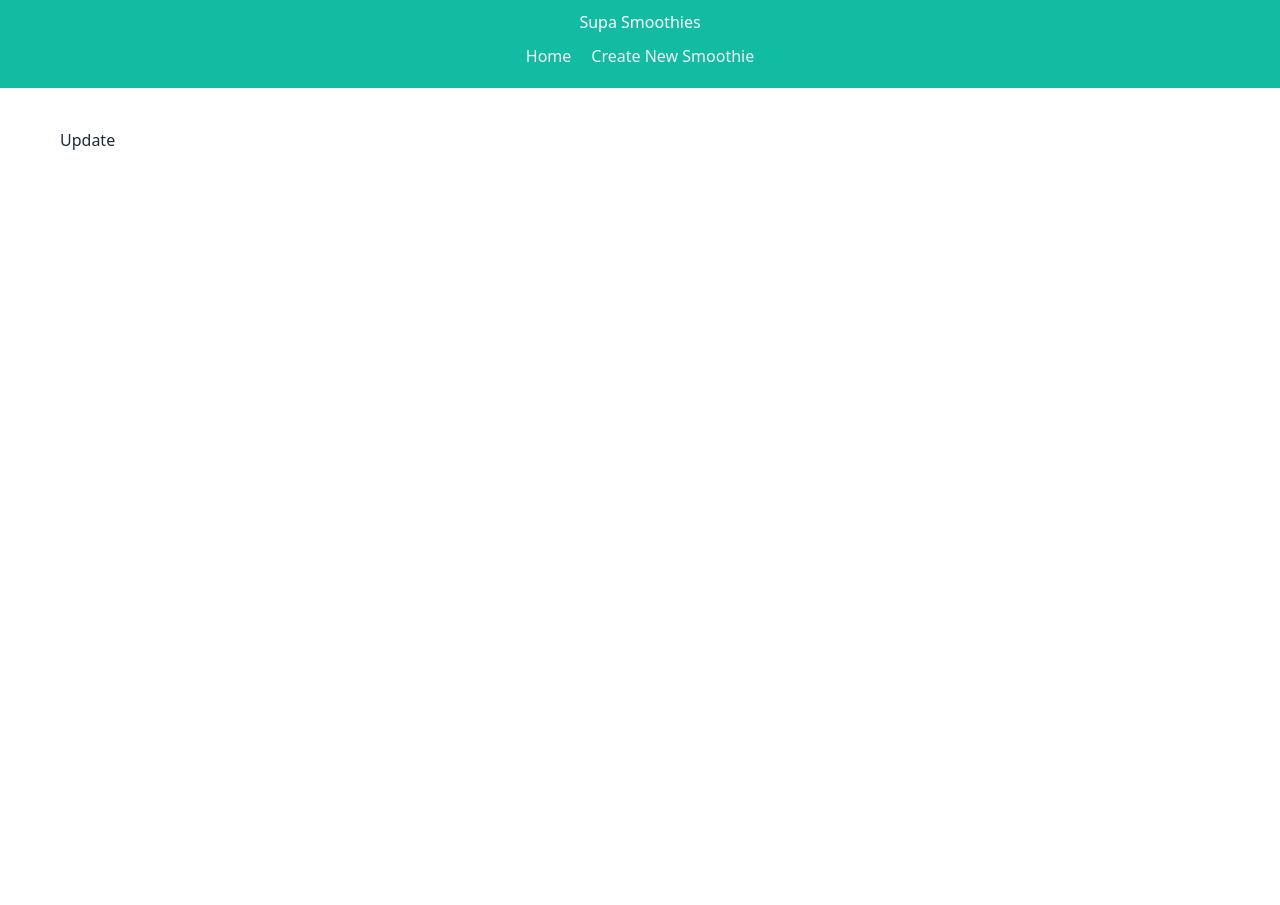
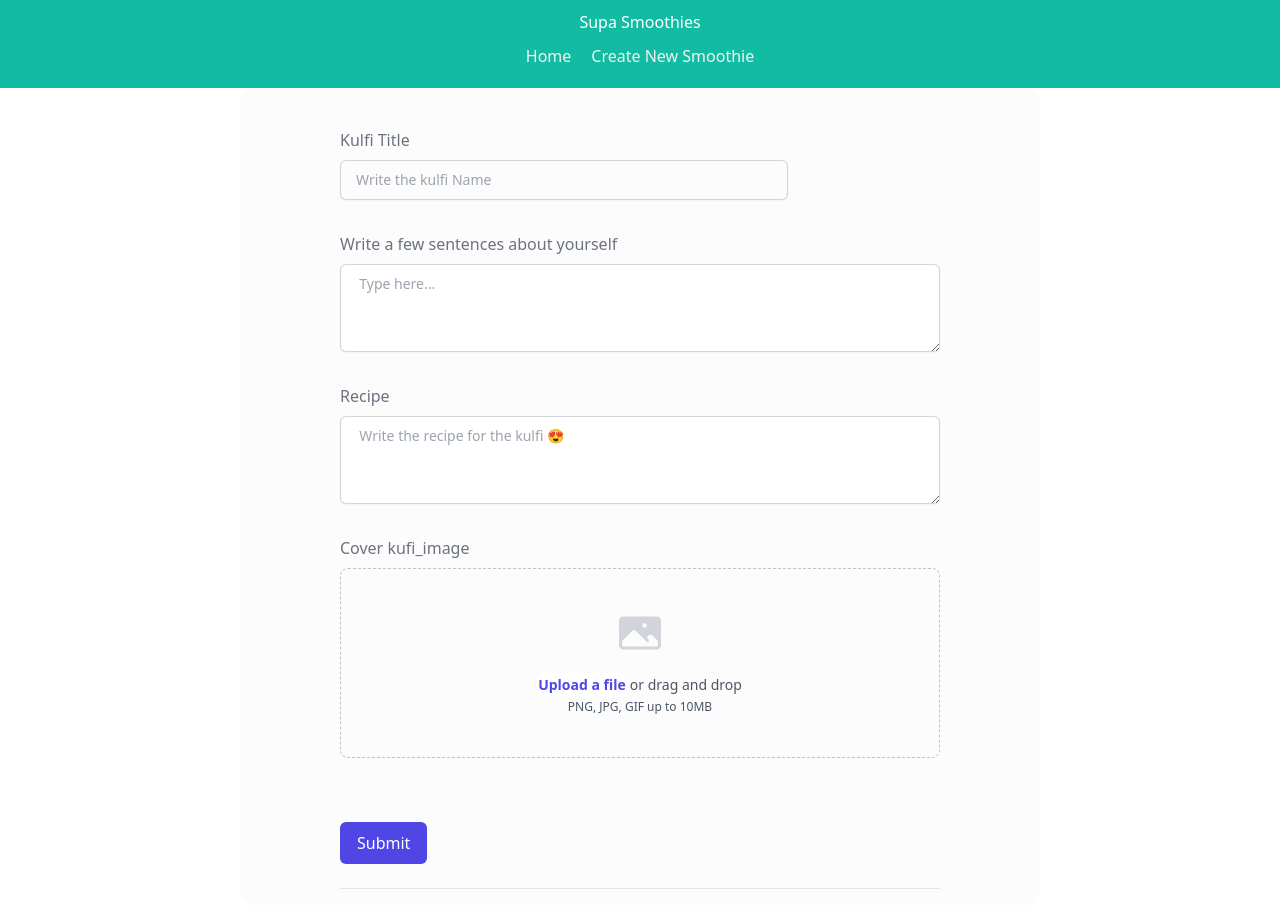
Before and after one commit to IbadRehman360/SupaKulfi, a React (Vite) app: page /1 in a window 1280 px wide. Before the commit the page ends 800 px from the top, so only its background shows below. Built offline with nearby package versions, Linux system fonts and the light colour scheme; no server answers; the database is empty.

Commit message:
added update page and more

```diff
--- a/src/components/KulfiForm.jsx
+++ b/src/components/CreateKulfiForm.jsx
@@ -9,7 +9,6 @@ export default function Example() {
   const [recipe, setRecipe] = useState("");
   const [kulfiImage, setKufiImage] = useState("");
   const [error, setErrorMessage] = useState("");
-  const [rating, setRating] = useState(0);
 
   async function formSubmit(event) {
     event.preventDefault();
@@ -21,11 +20,10 @@ export default function Example() {
         );
       } else {
         setErrorMessage("");
-        const { data, error } = await useCreateKulfi(
+        const { error } = await useCreateKulfi(
           title,
           description,
           recipe,
-          rating,
           kulfiImage
         );
         if (error) {
--- a/src/hooks/useCreateKulfi.jsx
+++ b/src/hooks/useCreateKulfi.jsx
@@ -1,7 +1,6 @@
 import supabase from "../services/supabase";
 
 async function useCreateKulfi(title, intro, recipe, kulfiImage) {
-  try {
   const { data, error } = await supabase.from("kulfi").insert([
     {
       title,
@@ -12,14 +11,11 @@ async function useCreateKulfi(title, intro, recipe, kulfiImage) {
   ]);
 
   if (error) {
-      throw error;
-    }
-
+    console.error("Error inserting kulfi:", error.message);
+    return { error };
+  } else {
     console.log("Kulfi data inserted successfully:", data);
     return { data };
-  } catch (error) {
-    console.error("Error inserting kulfi:", error.message);
-    return { error };
   }
 }
 
--- a/src/hooks/useKulfisData.jsx
+++ b/src/hooks/useKulfisData.jsx
@@ -7,15 +7,15 @@ function useKulfi() {
 
   useEffect(() => {
     async function getKulfiData() {
-      try {
-        const { data } = await supabase.from("kulfi").select("*");
+      const { data, error } = await supabase.from("kulfi").select("*");
+
+      if (error) {
+        setErrorData(error);
+      } else {
         setKulfiData(data);
-      } catch (error) {
-        if (error) {
-          setErrorData(error);
-        }
       }
     }
+
     getKulfiData();
   }, []);
 
--- /dev/null
+++ b/src/hooks/usePrefilledData.jsx
@@ -0,0 +1,33 @@
+import { useNavigate } from "react-router-dom";
+import supabase from "../services/supabase";
+import { useEffect, useState } from "react";
+
+async function usePrefilledData(id) {
+  const navigate = useNavigate();
+  const [data, setData] = useState(null);
+  const [error, setError] = useState(null);
+
+  useEffect(() => {
+    async function updateKulfi() {
+      try {
+        const { data } = await supabase
+          .from("kulfi")
+          .select()
+          .eq("id", id)
+          .single();
+        console.log(data);
+        await setData(data); // Set the data state
+      } catch (error) {
+        navigate("/", { replace: true });
+        console.error("Error getting single kulfi:", error);
+        setError(error.message); // Set the error state with the error message
+      }
+    }
+
+    updateKulfi();
+  }, [id, navigate]);
+
+  return [data, error];
+}
+
+export default usePrefilledData;
--- a/src/hooks/useUpdateKulfi.jsx
+++ /dev/null
@@ -1,28 +0,0 @@
-import { useEffect, useState } from "react";
-import supabase from "../services/supabase";
-
-function useKulfi() {
-  const [kulfiData, setKulfiData] = useState([]);
-  const [error, setErrorData] = useState("");
-
-  useEffect(() => {
-    async function getKulfiData() {
-      try {
-        const { error, data } = await supabase
-          .from("kulfi")
-          .select()
-          .eq("id", data.id);
-        setKulfiData(data);
-      } catch (error) {
-        if (error) {
-          setErrorData(error);
-        }
-      }
-    }
-    getKulfiData();
-  }, []);
-
-  return [kulfiData, error];
-}
-
-export default useKulfi;
--- a/src/pages/Create.jsx
+++ b/src/pages/Create.jsx
@@ -1,4 +1,4 @@
-import KulfiForm from "../components/KulfiForm";
+import KulfiForm from "../components/CreateKulfiForm";
 
 const Create = () => {
   return (
--- a/src/pages/Update.jsx
+++ b/src/pages/Update.jsx
@@ -1,7 +1,158 @@
+import { PhotoIcon } from "@heroicons/react/24/solid";
+import { useParams } from "react-router-dom";
+import usePrefilledData from "../hooks/usePrefilledData";
+import { useEffect, useState } from "react";
+
 const Update = () => {
+  const { id } = useParams();
+  const { error: updateError, data } = usePrefilledData(id);
+  const [title, setTitle] = useState("");
+  const [description, setDescription] = useState("");
+  const [recipe, setRecipe] = useState("");
+  const [kulfiImage, setKulfiImage] = useState("");
+  const [error, setError] = useState("");
+  useEffect(() => {
+    if (data) {
+      console.log("data:", data);
+      setTitle(data.title || "");
+      setDescription(data.description || "");
+      setRecipe(data.recipe || "");
+      setKulfiImage(data.kulfiImage || "");
+      console.log("data:", data);
+    }
+  }, [data]);
+
+  function formSubmit(e) {
+    e.preventDefault();
+    if (updateError) {
+      setError(updateError.message || "An error occurred.");
+    } else {
+      setError(null);
+    }
+  }
+
   return (
-    <div className="page update">
-      <h2>Update</h2>
+    <div className="grid justify-center ">
+      <form
+        className="grid justify-center  items-center whitespace-nowrap w-[800px]  bg-[#fcfcfcf5] p-4 pt-10 rounded-xl "
+        onSubmit={formSubmit}
+      >
+        <div className="grid grid-cols-1 gap-x-8 gap-y-10 border-b border-gray-900/10 pb-6 md:grid-cols-3">
+          <div className="grid w-[280px] sm:w-[500px] md:w-[600px]   grid-cols-1 gap-x-6 gap-y-8 sm:grid-cols-6 md:col-span-3">
+            <div className="col-span-full">
+              <label
+                htmlFor="kulfi-title"
+                className="block text-md  font-medium leading-6 text-gray-500"
+              >
+                Kulfi Title
+              </label>
+              <div className="mt-2">
+                <div className="flex   rounded-md shadow-sm ring-1 ring-inset ring-gray-300 focus-within:ring-2 focus-within:ring-inset focus-within:ring-indigo-600 sm:max-w-md">
+                  <span className=" select-none items-center pl-3 text-gray-500 sm:text-sm"></span>
+                  <input
+                    value={title}
+                    type="text"
+                    name="website"
+                    onChange={(e) => setTitle(e.target.value)}
+                    id="kulfi-title"
+                    className="block  border-0 bg-transparent py-2 pl-1 text-gray-900 placeholder:text-gray-400 focus:ring-0 sm:text-sm sm:leading-6"
+                    placeholder="Write the kulfi Name"
+                  />
+                </div>
+              </div>
+            </div>
+
+            <div className="col-span-full">
+              <label
+                htmlFor="kulfi-description" // Changed the 'for' attribute to match the 'id' of the textarea
+                className="block text-md   font-medium leading-6 text-gray-500"
+              >
+                Write a few sentences about yourself
+              </label>
+              <div className="mt-2">
+                <textarea
+                  id="kulfi-description" // Unique ID
+                  name="about"
+                  value={description}
+                  rows={3}
+                  onChange={(e) => setDescription(e.target.value)}
+                  className="block w-full  pl-3  rounded-md border-0 py-2 text-gray-900 shadow-sm ring-1 ring-inset ring-gray-300 placeholder:text-gray-400 focus:ring-2 focus:ring-inset focus:ring-indigo-600 sm:text-sm sm:leading-6"
+                  placeholder="  Type here..."
+                />
+              </div>
+            </div>
+            <div className="col-span-full">
+              <label
+                htmlFor="kulfi-recipe" // Changed the 'for' attribute to match the 'id' of the textarea
+                className="block text-md   font-medium leading-6 text-gray-500"
+              >
+                Recipe
+              </label>
+              <div className="mt-2">
+                <textarea
+                  id="kulfi-recipe" // Unique ID
+                  value={recipe}
+                  name="about"
+                  onChange={(e) => setRecipe(e.target.value)}
+                  rows={3}
+                  className="block  pl-3 w-full rounded-md border-0 py-2 text-gray-900 shadow-sm ring-1 ring-inset ring-gray-300 placeholder:text-gray-400 focus:ring-2 focus:ring-inset focus:ring-indigo-600 sm:text-sm sm:leading-6"
+                  placeholder="  Write the recipe for the kulfi 😍"
+                />
+              </div>
+            </div>
+
+            <div className="col-span-full">
+              <label
+                htmlFor="kulfi-image" // Changed the 'for' attribute to match the 'id' of the input
+                className="block text-md  font-medium leading-6 text-gray-500"
+              >
+                Cover kufi_image
+              </label>
+              <div className="mt-2 flex justify-center rounded-lg border border-dashed border-gray-900/25 px-6 py-10">
+                <div className="text-center">
+                  <PhotoIcon
+                    className="mx-auto h-12 w-12 text-gray-300"
+                    aria-hidden="true"
+                  />
+                  <div className="mt-4 flex text-sm leading-6 text-gray-600">
+                    <label
+                      htmlFor="kulfi-image" // Changed the 'for' attribute to match the 'id' of the input
+                      className="relative cursor-pointer rounded-md bg-white font-semibold text-indigo-600 focus-within:outline-none focus-within:ring-2 focus-within:ring-indigo-600 focus-within:ring-offset-2 hover:text-indigo-500"
+                    >
+                      <span>Upload a file</span>
+                      <input
+                        value={kulfiImage}
+                        id="kulfi-image" // Unique ID
+                        onChange={(e) => setKulfiImage(e.target.value)} // Corrected typo
+                        name="file-upload"
+                        type="file"
+                        className="sr-only"
+                      />
+                    </label>
+                    <p className="pl-1">or drag and drop</p>
+                  </div>
+                  <p className="text-xs leading-5 text-gray-600">
+                    PNG, JPG, GIF up to 10MB
+                  </p>
+                </div>
+              </div>
+            </div>
+            {error && (
+              <div className="text-red-500 mt-4">
+                <p>{error}</p>
+              </div>
+            )}
+            <div className="mt-8">
+              <button
+                type="submit"
+                className="inline-flex items-center px-4 py-2 border border-transparent text-base leading-6 font-medium rounded-md text-white bg-indigo-600 hover:bg-indigo-500 focus:outline-none focus:border-indigo-700 focus:shadow-outline-indigo active:bg-indigo-700 transition ease-in-out duration-150"
+              >
+                Submit
+              </button>
+            </div>
+          </div>
+        </div>
+      </form>
     </div>
   );
 };
```
Also changed, not shown: src/components/KulfiCard.jsx (+11 -15 lines). Lines whose indentation alone changed are shown as unchanged.
